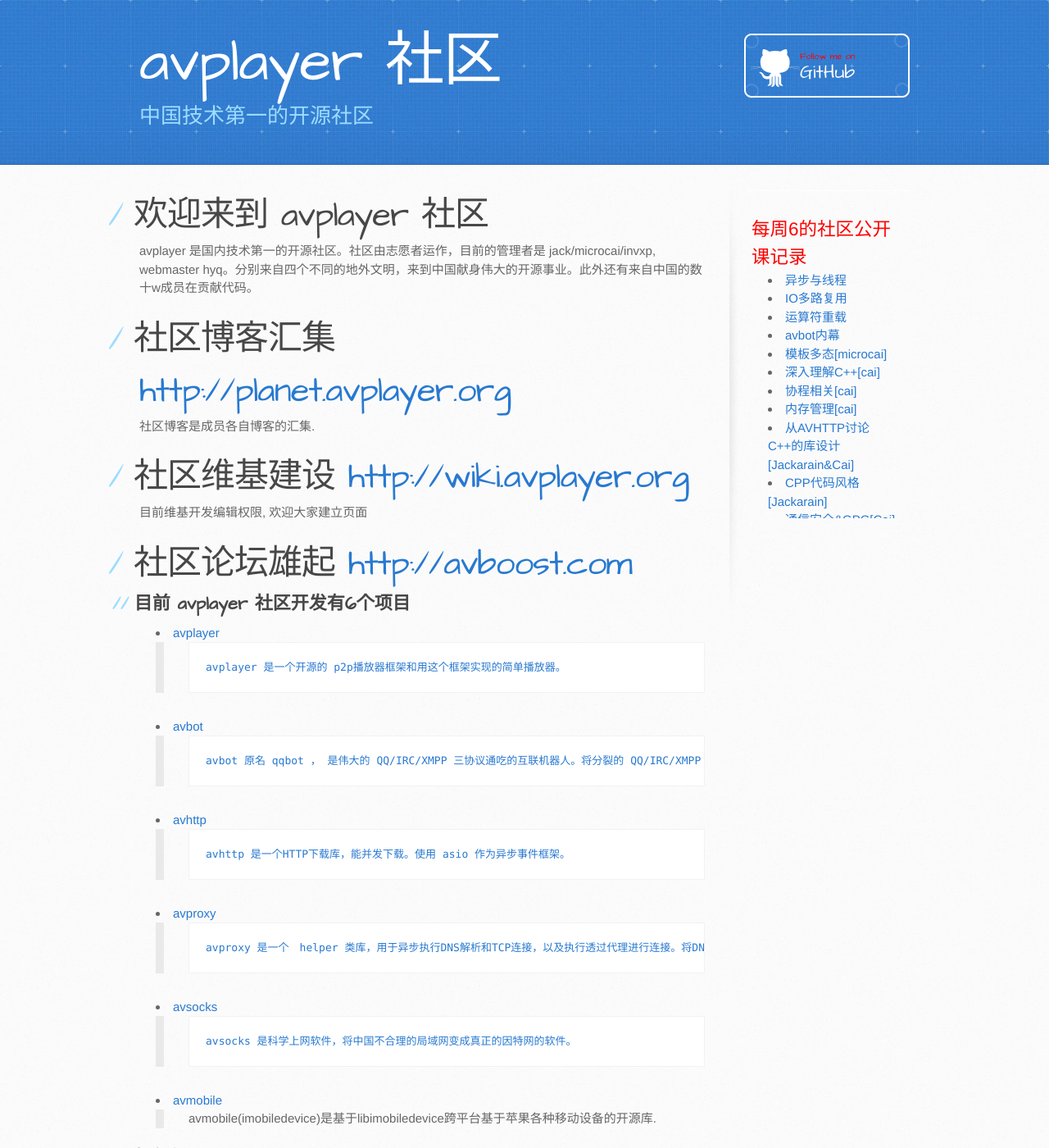
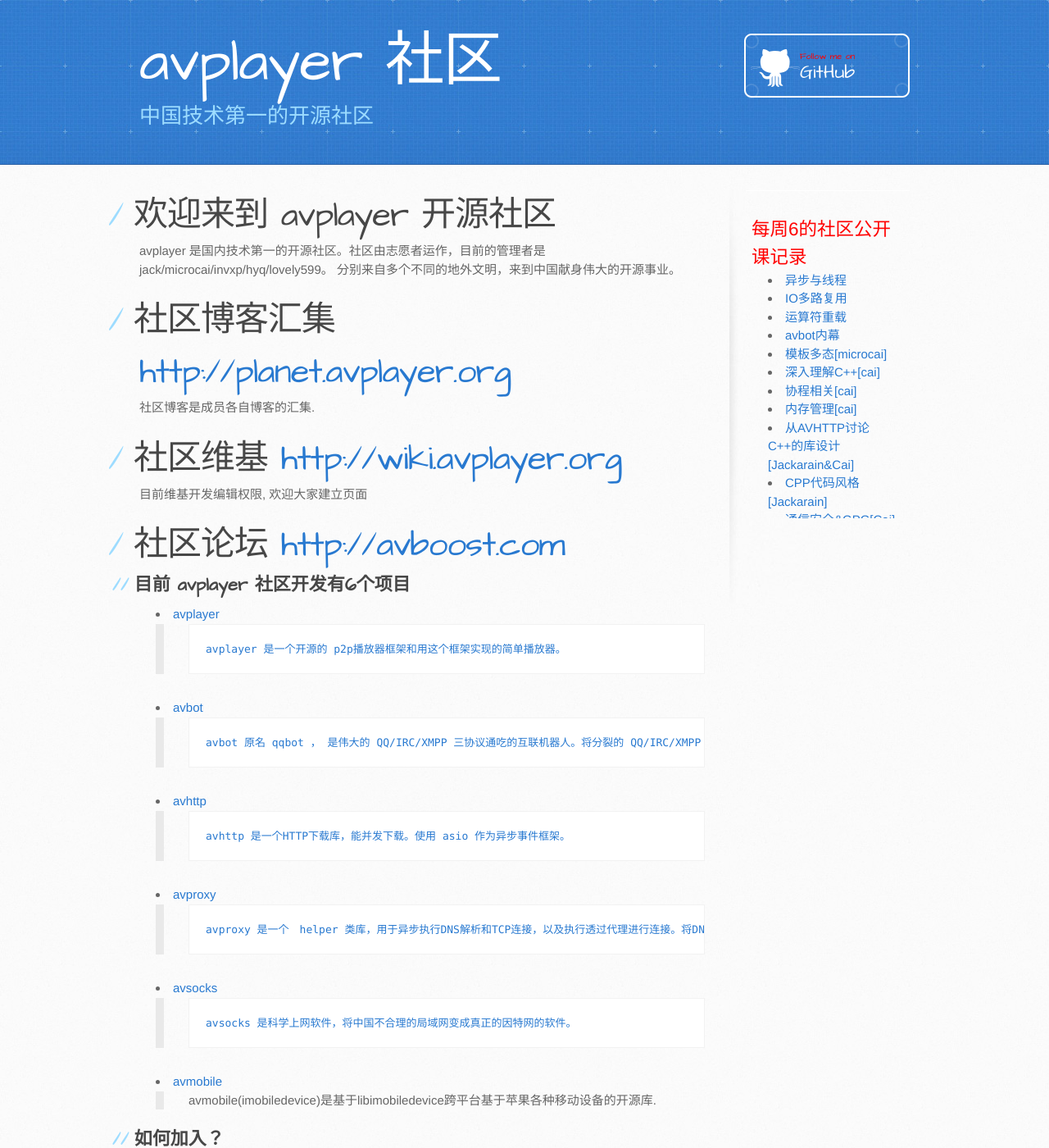
Before and after one commit to avplayer/avplayer.github.com, a Jekyll site: the page built from index.md, in a window 1280 px wide and 1400 px high. Shown: the whole window at 82% size. Built offline with Jekyll 4.4.1, drawn with Linux system fonts in a browser that asks for light colours; Markdown is read by kramdown in place of the engine named in the settings; some of the changed text lies outside the part shown.

Commit message:
Update index.md

```diff
--- a/index.md
+++ b/index.md
@@ -4,20 +4,21 @@
 github : https://github.com/avplayer
 ---
 
-欢迎来到 avplayer 社区
+欢迎来到 avplayer 开源社区
 ===
 
-avplayer 是国内技术第一的开源社区。社区由志愿者运作，目前的管理者是 jack/microcai/invxp, webmaster hyq。分别来自四个不同的地外文明，来到中国献身伟大的开源事业。此外还有来自中国的数十w成员在贡献代码。
+avplayer 是国内技术第一的开源社区。社区由志愿者运作，目前的管理者是 jack/microcai/invxp/hyq/lovely599。
+分别来自多个不同的地外文明，来到中国献身伟大的开源事业。
 
 # 社区博客汇集 [http://planet.avplayer.org](http://planet.avplayer.org)
 
 社区博客是成员各自博客的汇集.
 
-# 社区维基建设 [http://wiki.avplayer.org](http://wiki.avplayer.org)
+# 社区维基 [http://wiki.avplayer.org](http://wiki.avplayer.org)
 
 目前维基开发编辑权限, 欢迎大家建立页面
 
-# 社区论坛雄起 [http://avboost.com](http://avboost.com)
+# 社区论坛 [http://avboost.com](http://avboost.com)
 
 ## 目前 avplayer 社区开发有6个项目
 
```
Also changed, not shown: other parts of index.md (+4 -0 lines).
